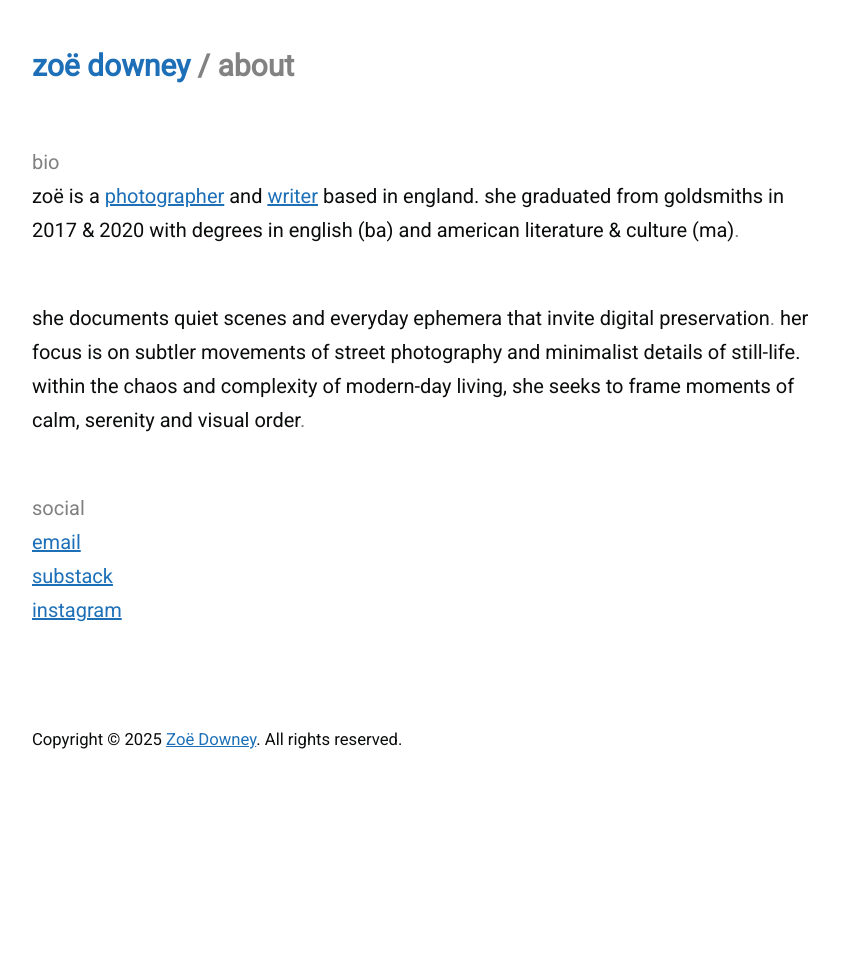
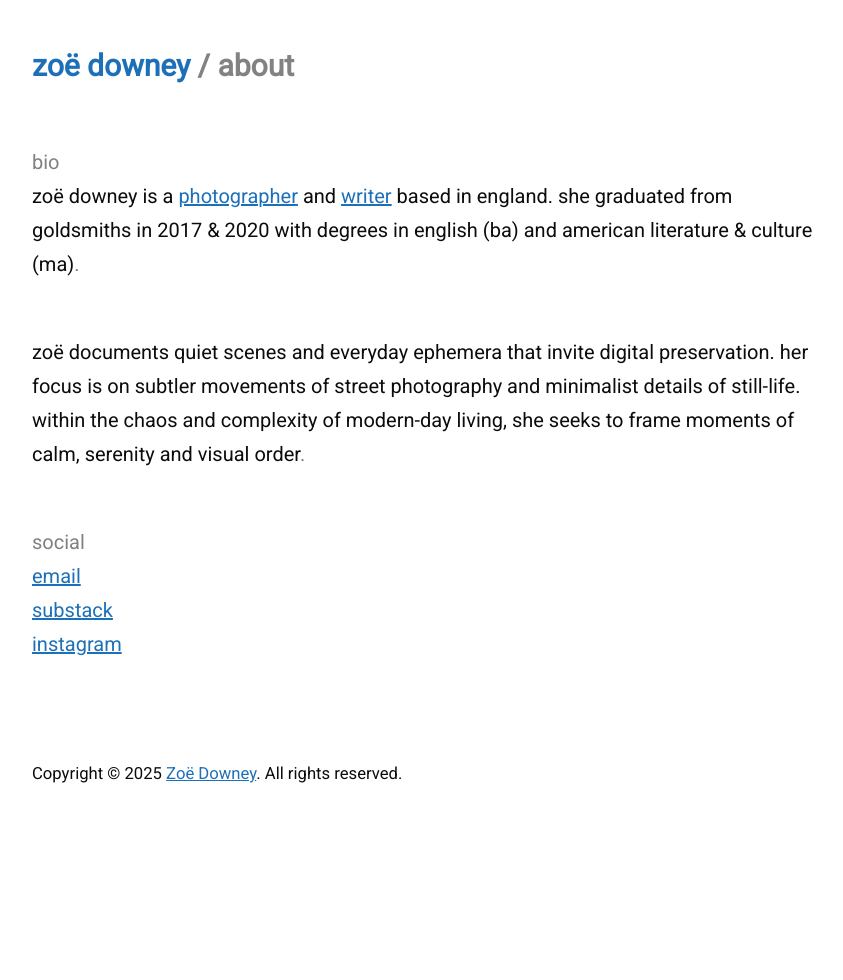
Before and after one commit to zoeurl/zoedowney.github.io, a Jekyll site: the page built from about/index.html, in a window 1280 px wide. Shown: the whole page, without its empty margins (208-1051 px from the left). Built offline with Jekyll 4.4.1, drawn with Linux system fonts in a browser that asks for light colours.

Commit message:
Update index.html

```diff
--- a/about/index.html
+++ b/about/index.html
@@ -4,10 +4,9 @@
 ---
 <p>
 <br><font color="grey">bio</font>
-<br>zoë is a <a href="https://www.zoedowney.com/photography/">photographer</a> and <a href="https://www.zoedowney.com/writing/">writer</a> based in england. she graduated from goldsmiths in 2017 & 2020 with degrees in english (ba) and american literature & culture (ma)<font color="grey">.</font>
+<br>zoë downey is a <a href="https://www.zoedowney.com/photography/">photographer</a> and <a href="https://www.zoedowney.com/writing/">writer</a> based in england. she graduated from goldsmiths in 2017 & 2020 with degrees in english (ba) and american literature & culture (ma)<font color="grey">.</font>
 </p>
-<br>she documents quiet scenes and everyday ephemera that invite digital preservation<font color="grey">.</font>
-her focus is on subtler movements of street photography and minimalist details of still-life. within the chaos and complexity of modern-day living, she seeks to frame moments of calm, serenity and visual order<font color="grey">.</font>
+<br>zoë documents quiet scenes and everyday ephemera that invite digital preservation. her focus is on subtler movements of street photography and minimalist details of still-life. within the chaos and complexity of modern-day living, she seeks to frame moments of calm, serenity and visual order<font color="grey">.</font>
 </p>
 <br><font color="grey">social</font>
 <br><a href="mailto:{{site.email}}">email</a>
```
